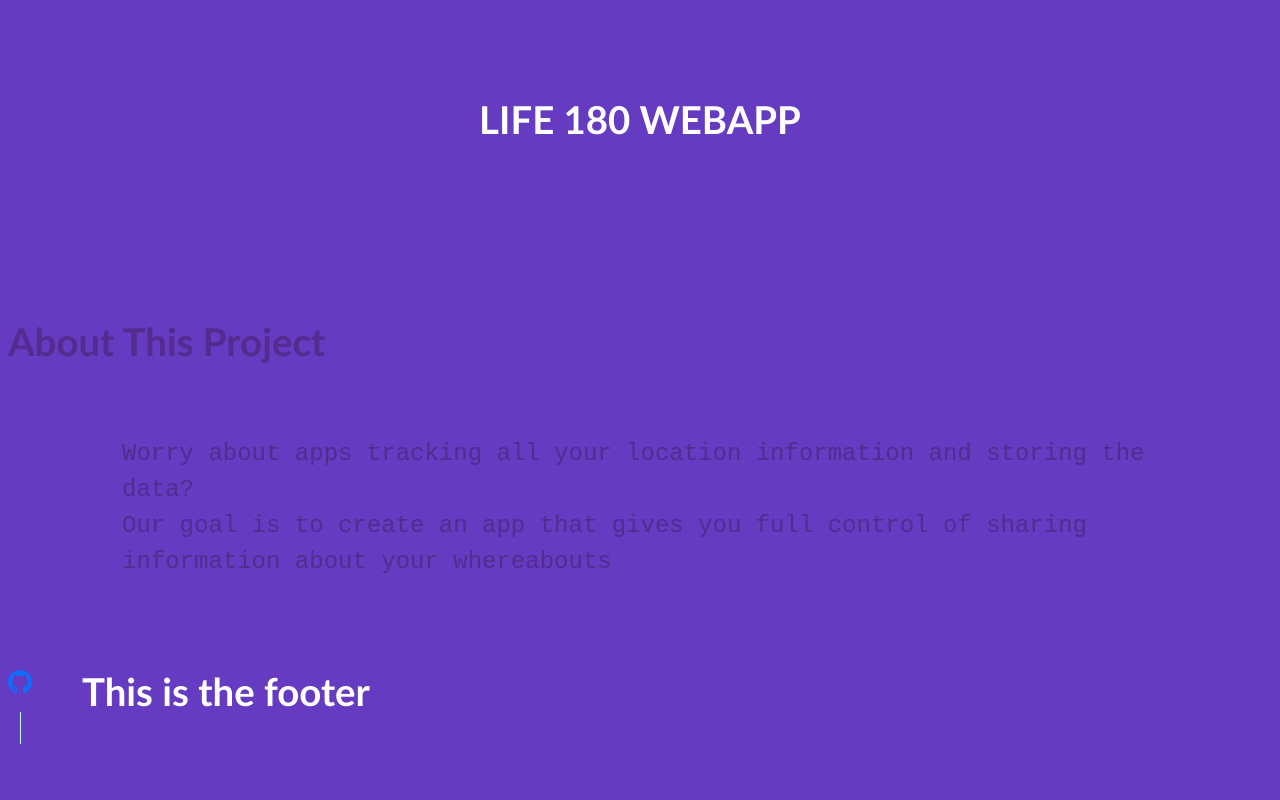
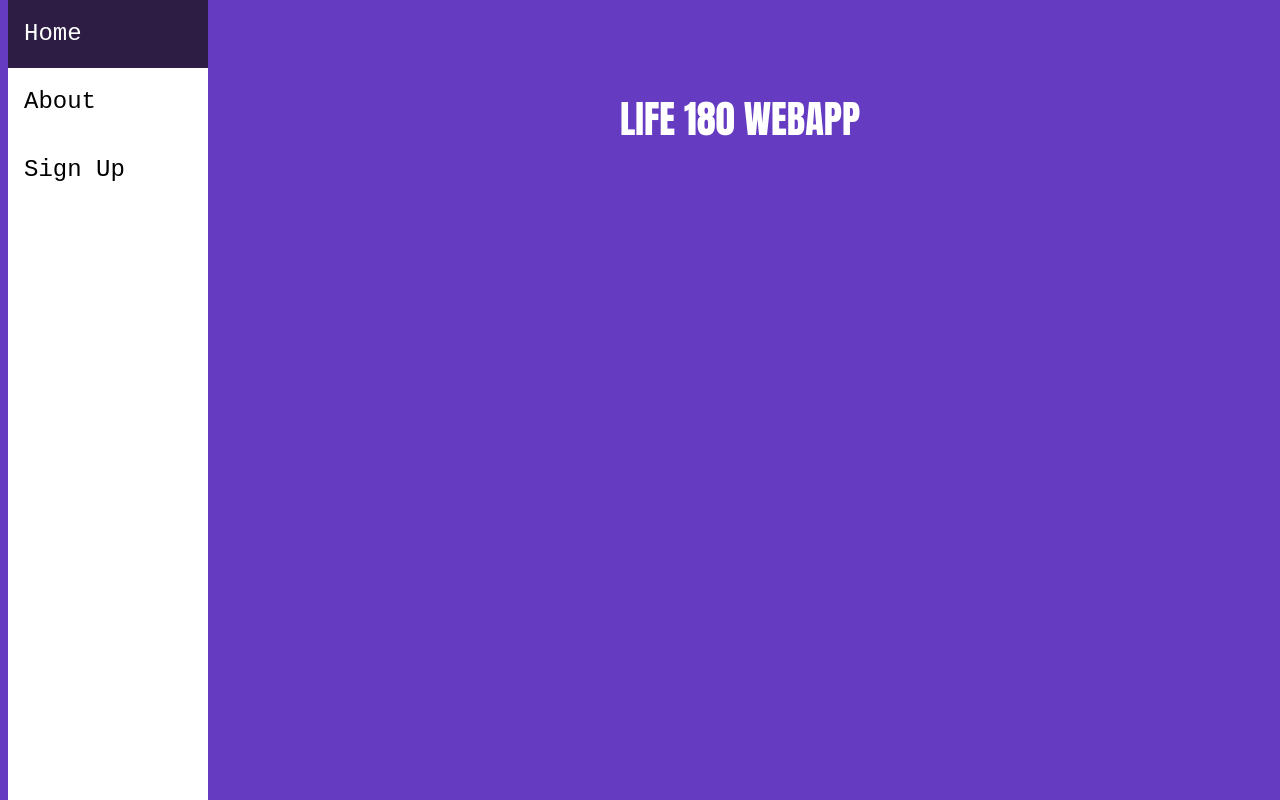
Before and after one commit to hiem55/nwhacks2023frontend, a React (Create React App) app: page / in a window 1280 px wide. Shown: the top 800 px of the page. Built offline with nearby package versions, Linux system fonts and the light colour scheme.

Commit message:
Stylistic changes to body, about

```diff
--- a/src/components/Sidebar/sidebar.css
+++ b/src/components/Sidebar/sidebar.css
@@ -1,11 +1,27 @@
 .sidebar {
-    height: 200px;
-    width: 150px;
-    position: -webkit-sticky;
-    position: sticky;
-    top: 0px;
-    float: right;
-    margin-top: 100px;
-    padding-top: 40px;
-    background-color: lightblue;
+    margin: 0;
+    padding: 0;
+    width: 200px;
+    background-color: #ffffff;
+    position: fixed;
+    height: 100%;
+    overflow: auto;
+    font-family: "Courier New";
 }
+
+.sidebar a {
+    display: block;
+    color: black;
+    padding: 16px;
+    text-decoration: none;
+}
+
+.sidebar a.active {
+    background-color: #2d1d44;
+    color: white;
+}
+
+.sidebar a:hover:not(.active) {
+    background-color: #aa97be;
+    color: white;
+}
--- a/src/components/Sidebar/sidebar.jsx
+++ b/src/components/Sidebar/sidebar.jsx
@@ -4,7 +4,9 @@ import './sidebar.css'
 const sidebar = () => {
     return (
         <div class="sidebar">
+        <a class="active" href=" ">Home</a>
             <a href="#about">About</a>
+            <a href="#sign up">Sign Up</a>
         </div>
     )
 }
--- a/src/components/about/about.css
+++ b/src/components/about/about.css
@@ -2,7 +2,10 @@
 section {
     #text-align: center;
     #font-size: 160%;
-    color: #542b8f;
+    color: #f8f7fa;
+    margin-left: 200px;
+    padding: 1px 16px;
+    height: 1000px;
 }
 
 p{
@@ -11,6 +14,7 @@ p{
 }
 
 h5{
+    text-align: center;
     font-size: 160%;
-    font-family: "Trebuchet MS", serif;
+    font-family: "Impact";
 }
--- a/src/components/body/body.css
+++ b/src/components/body/body.css
@@ -1,8 +1,21 @@
 body{
     background-color: #ffffff;
+
 }
 div {
     padding: 8px;
     font-size: 24px;
     display: block;
 }
+
+.sidebar {
+    height: 200px;
+    width: 150px;
+    position: -webkit-sticky;
+    position: sticky;
+    top: 0px;
+    float: right;
+    margin-top: 100px;
+    padding-top: 40px;
+    #background-color: lightblue;
+}
--- a/src/components/body/body.jsx
+++ b/src/components/body/body.jsx
@@ -4,9 +4,6 @@ import './body.css'
 const body = () => {
     return (
         <body>  <div class="sidebar">
-                <div>Menu Item 1</div>
-                <div>Menu Item 2</div>
-                <div>Menu Item 3</div>
                 </div>
                 <div class="body-text">
                 </div>
--- a/src/components/header/header.css
+++ b/src/components/header/header.css
@@ -1,7 +1,8 @@
 header {
+    height: 100vh;
     padding-top: 5rem;
     overflow: hidden;
-    text-align: center;
+    margin-left: 200px;
 }
 
 /* ==================== HEADER SOCIALS ==================== */
```
